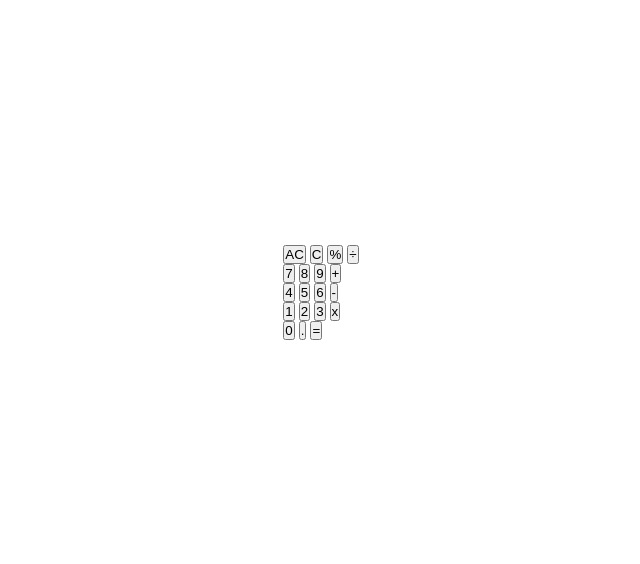
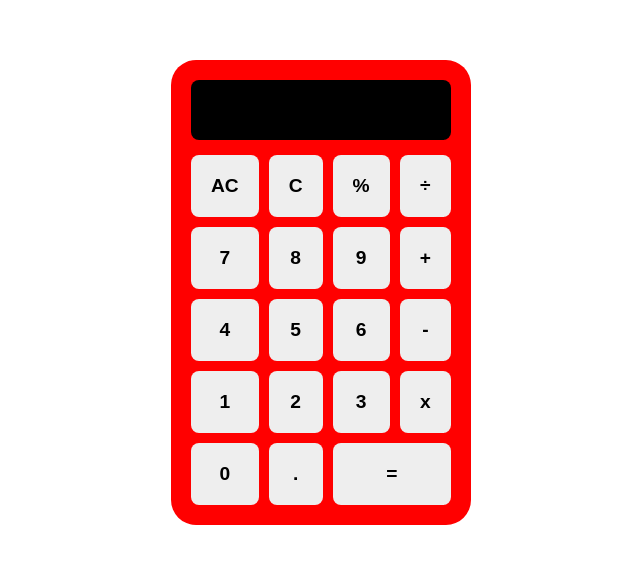
Before and after one commit to Romyr05/ODIN-CALCULATOR, a website: page index.html in a window 1280 px wide. Shown: the part 108-672 px from the top of the page, without its empty margins (319-959 px from the left). Drawn offline with Linux system fonts and the light colour scheme.

Commit message:
css styling complete

```diff
--- a/style.css
+++ b/style.css
@@ -1,12 +1,61 @@
-*{
+* {
     margin: 0;
     padding: 0;
     box-sizing: border-box;
 }
 
-body{
+body {
     display: flex;
     align-items: center;
     justify-content: center;
     height: 100vh;
 }
+
+.CALCULATOR {
+    background-color: red;
+    padding: 20px;
+    border-radius: 25px;
+    width: 300px;
+}
+
+.screen {
+    background-color: black;
+    color: white;
+    padding: 20px;
+    margin-bottom: 15px;
+    border-radius: 8px;
+    text-align: right;
+    height: 60px;
+}
+
+.numbers {
+    display: grid;
+    grid-template-columns: repeat(4, 1fr);
+    grid-template-rows: repeat(5,1fr);
+    gap: 10px;
+    height: 350px; /* Give numbers section a specific height */
+}
+
+.numbers div {
+    display: contents; /* Makes the row divs "disappear" from grid */
+}
+
+button {
+    padding: 20px;
+    font-size: 1.2rem;
+    background: #eee;
+    cursor: pointer;
+    border: none;
+    border-radius: 8px;
+    font-weight: bold;
+    transition: all 0.2s;
+}
+
+button:hover {
+    background-color: #ddd;
+    transform: scale(0.95);
+}
+
+#equal{ /* Note: your HTML uses id="0", not id="equal" */
+    grid-column: span 2;
+}
```
